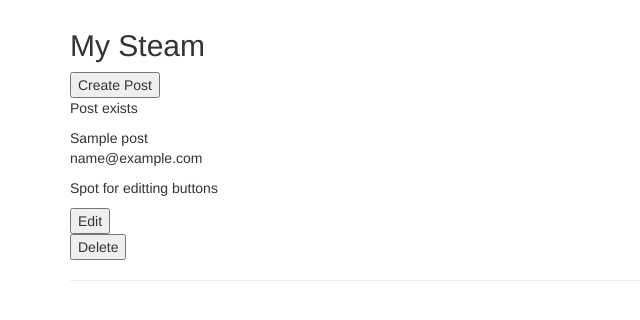
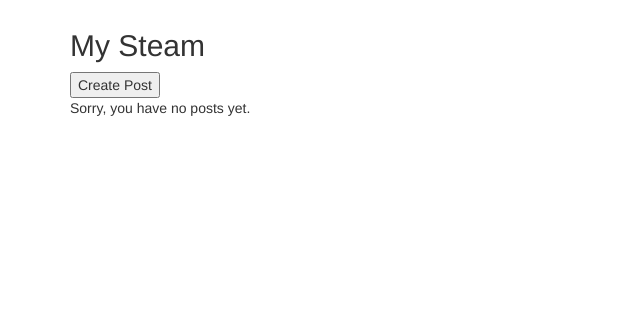
Before and after one commit to Solanar/CMPUT410-Project, a Django app: page /stream/ in a window 1280 px wide. Shown: the part 51-371 px from the top of the page, without its empty margins (0-640 px from the left). Run offline with Django 3.2, Linux system fonts and the light colour scheme; a user stored in the database is signed in; tables that the repository leaves empty hold one stand-in row (values such as "Sample post"); some libraries are stand-ins or nearby versions.

Commit message:
Added code from feed.html to stream.html,  and added CSS--likely needs to adjusted Images folder added to static with image in it

```diff
--- a/DisSoNet/templates/controls/friends.html
+++ b/DisSoNet/templates/controls/friends.html
@@ -1,10 +1,11 @@
+
 <div class=""><span class="glyphicon glyphicon-trash"></span></div>
 <div class="row">
   <div class="col-xs-6 col-md-3">
   {% for friend in friend_list %}
     <div id="{{ friend.name }}">
-      <figure>
-        <img draggable=true src="{{ friend.pic }}/110x150">
+      <figure draggable=true >
+        <img src="{{ friend.pic }}/110x150">
         <figcaption>{{ friend.name }}</figcaption>
       </figure>
     </div>
--- a/DisSoNet/templates/stream.html
+++ b/DisSoNet/templates/stream.html
@@ -6,26 +6,24 @@
 
 <button class="newPost">Create Post</button>
 
-{% if posts %}
-    {% for post in posts %}
-        <p>Post exists</p>
-        <p>
-            {{ post.title }}</br>
-            {{ post.author }}</br>
-        </p>
-        <p>Spot for editting buttons</p>
-        <form method="post" action="{% url 'post_edit' post_id=post.id  %}">
-            {% csrf_token %}
-            <input type="submit" value="Edit"/>
-        </form>
-        <form method="post" action="{% url 'post_delete' post_id=post.id %}">
-            {% csrf_token %}
-            <input type="submit" value="Delete"/>
-        </form>
-        <hr>
-    {% endfor %}
-{% else %}
-    <strong>No posts on your stream yet</strong>
-{% endif %}
+{% for post in post_list %}
+    <div class="media">
+        <button type="button" class="btn btn-default btn-sm"><span class="glyphicon glyphicon-remove"></span></button>
+        {% if post.pic %}
+        <a href="#" class="pull-left" id="{{ post.picName }}">
+          <img class="media-object" src="{{ post.pic }}" alt="">
+            </div>
+        {% endif %}
+        <a href="#" class="media-body">
+            {% if post.title %}
+                <h4 class="media-heading">{{ post.title }}</h4>
+                <h1>by {{ post.author }}</h1></br>
+            {% endif %}
+            <p>{{ post.content }}</p>
+        </a>
+    </div>
+{% empty %}
+    <div>Sorry, you have no posts yet.</div>
+{% endfor %}
 
 {% endblock %}
```
Also changed, not shown: DisSoNet/templates/controls/feed.html (+10 -67 lines), DisSoNet/DisSoNet/__init__.py (deleted), DisSoNet/data/__init__.py (deleted), DisSoNet/data/tests/__init__.py (deleted), DisSoNet/front/__init__.py (deleted), DisSoNet/front/forms.py (deleted), DisSoNet/front/tests/__init__.py (deleted), DisSoNet/front/views/mixins/__init__.py (deleted), DisSoNet/static/images/no.jpg (added), DisSoNet/tests/__init__.py (deleted).
